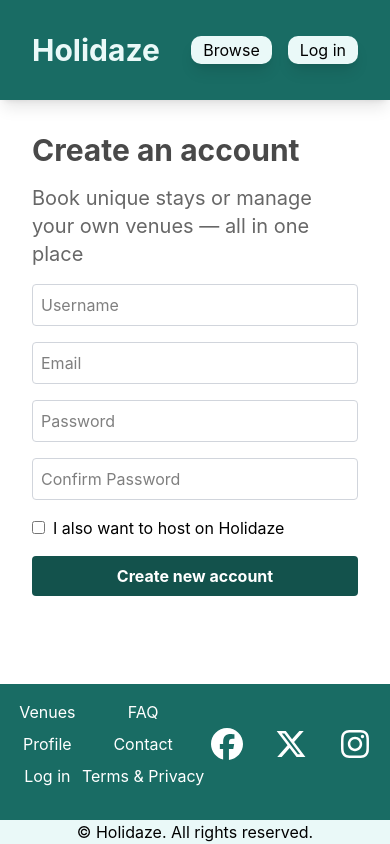
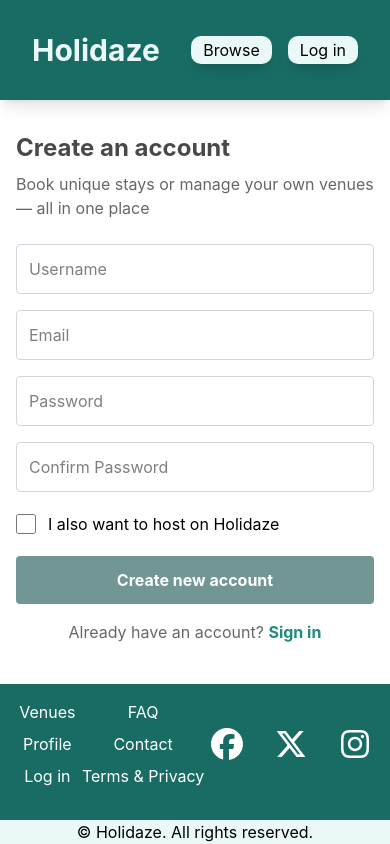
Before and after one commit to evrlong/holidaze, a React (Vite) app: page /register in a window 390 px wide. Built offline with nearby package versions, Linux system fonts and the light colour scheme; no server answers.

Commit message:
Changed design to make it desktop and mobile compitable

```diff
--- a/src/pages/RegisterPage.tsx
+++ b/src/pages/RegisterPage.tsx
@@ -39,12 +39,15 @@ export function RegisterPage() {
     mutation.mutate({ email, name: username, password, venueManager });
     console.log({ email, name: username, venueManager });
   }
+  const inputClass =
+    "w-full rounded border border-gray-300 p-3 text-base sm:p-2";
+
   return (
-    <main className="mx-auto p-8">
-      <h1 className="mb-4 text-3xl font-bold text-neutral-400">
+    <main className="mx-auto w-full max-w-md px-4 py-8 sm:max-w-lg sm:px-8 sm:py-12">
+      <h1 className="mb-2 text-2xl font-bold text-neutral-400 sm:mb-4 sm:text-3xl">
         Create an account
       </h1>
-      <h2 className="mb-4 text-xl text-neutral-300">
+      <h2 className="mb-6 text-base text-neutral-300 sm:text-xl">
         Book unique stays or manage your own venues — all in one place
       </h2>
       <form onSubmit={handleSubmit} className="flex flex-col gap-4" noValidate>
@@ -52,9 +55,10 @@ export function RegisterPage() {
           <input
             type="text"
             placeholder="Username"
+            autoComplete="username"
             value={username}
             onChange={(e) => setUsername(e.target.value)}
-            className="w-full rounded border border-gray-300 p-2"
+            className={inputClass}
             required
           />
           <FieldFeedback value={username} error={errors.username} />
@@ -63,21 +67,25 @@ export function RegisterPage() {
           <input
             type="email"
             placeholder="Email"
+            autoComplete="email"
+            inputMode="email"
             value={email}
             onChange={(e) => setEmail(e.target.value)}
-            className="w-full rounded border border-gray-300 p-2"
+            className={inputClass}
             required
           />
           <FieldFeedback value={email} error={errors.email} />
         </div>
 
+        <div className="grid grid-cols-1 gap-4 sm:grid-cols-2">
           <div>
             <input
               type="password"
               placeholder="Password"
+              autoComplete="new-password"
               value={password}
               onChange={(e) => setPassword(e.target.value)}
-            className="w-full rounded border border-gray-300 p-2"
+              className={inputClass}
               required
             />
             <FieldFeedback value={password} error={errors.password} />
@@ -86,9 +94,10 @@ export function RegisterPage() {
             <input
               type="password"
               placeholder="Confirm Password"
+              autoComplete="new-password"
               value={confirmPassword}
               onChange={(e) => setConfirmPassword(e.target.value)}
-            className="w-full rounded border border-gray-300 p-2"
+              className={inputClass}
               required
             />
             <FieldFeedback
@@ -96,19 +105,18 @@ export function RegisterPage() {
               error={errors.confirmPassword}
             />
           </div>
-        <div>
-          <label>
+        </div>
+        <label className="flex cursor-pointer items-center gap-3 py-1">
           <input
             type="checkbox"
             checked={venueManager}
             onChange={(e) => setVenueManager(e.target.checked)}
-              className="accent-mint-600 mr-2"
+            className="accent-mint-600 h-5 w-5 shrink-0"
           />
-            I also want to host on Holidaze
+          <span>I also want to host on Holidaze</span>
         </label>
-        </div>
         <button
-          className="bg-mint-900 w-full rounded px-4 py-2 font-bold text-white"
+          className="bg-mint-900 w-full rounded px-4 py-3 font-bold text-white disabled:cursor-not-allowed disabled:opacity-60 sm:py-2"
           type="submit"
           disabled={mutation.isPending || hasErrors}
         >
@@ -117,6 +125,12 @@ export function RegisterPage() {
         {mutation.error && (
           <p className="text-error-600">{mutation.error.message}</p>
         )}
+        <p className="text-center text-neutral-300 sm:text-right">
+          Already have an account?{" "}
+          <a href="/login" className="text-mint-700 font-bold">
+            Sign in
+          </a>
+        </p>
       </form>
     </main>
   );
```
Lines whose indentation alone changed are shown as unchanged.
